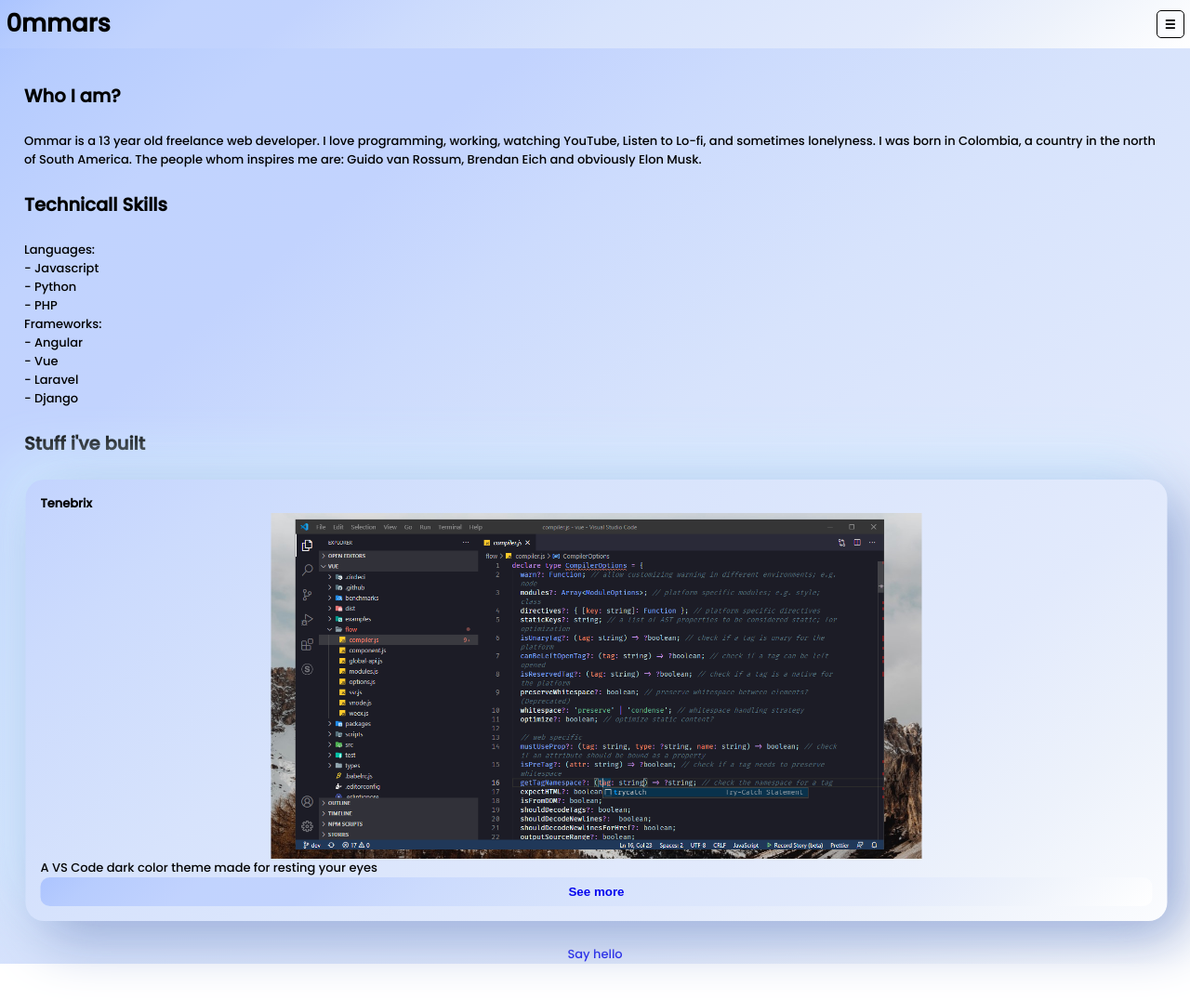
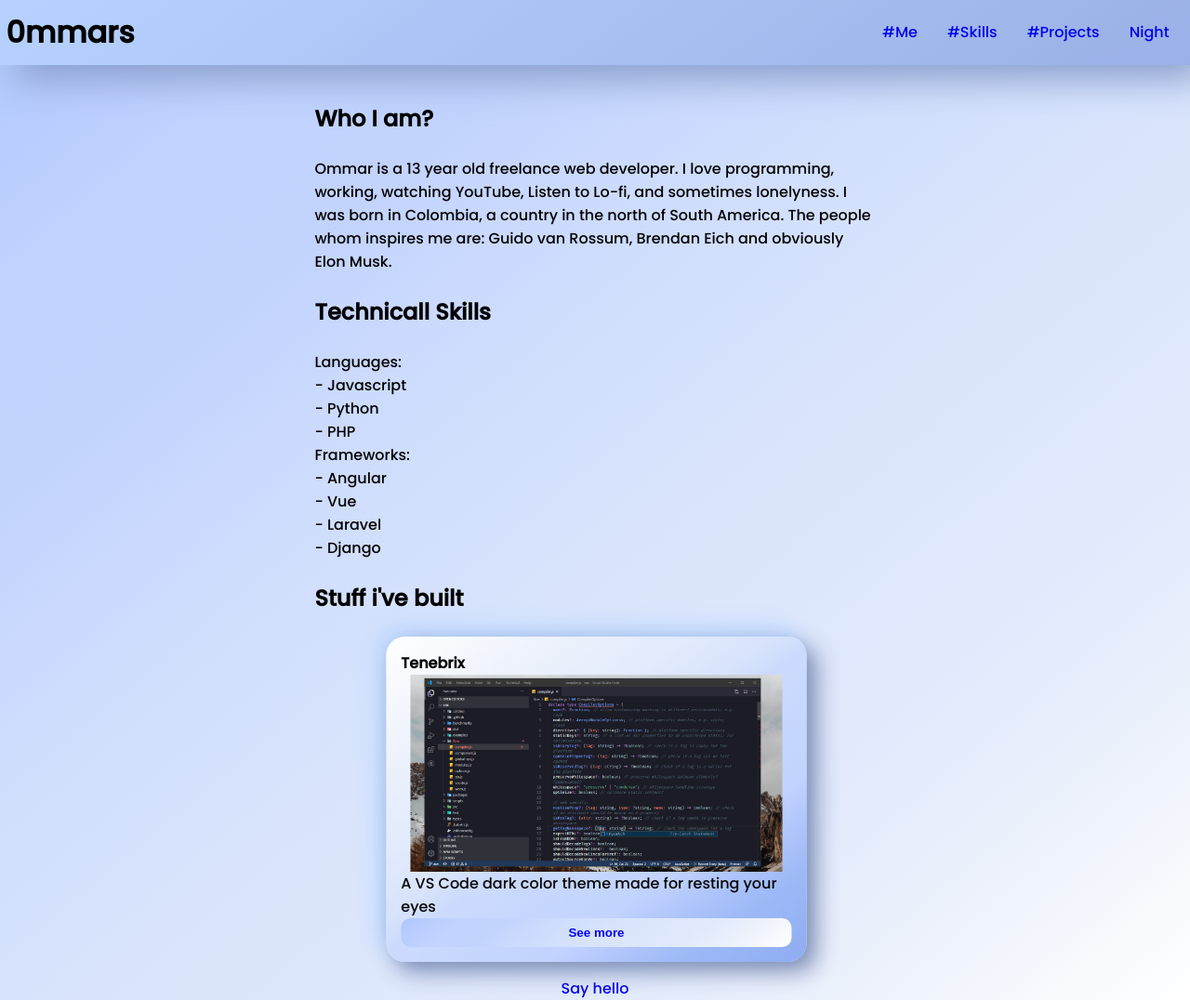
Before and after one commit to ommars/ommars.github.io, a plain HTML site: page index.html in a window 1280 px wide. Shown: the whole page at 93% size. Before the commit the page ends 1037 px from the top, so only its background shows below. Drawn offline with Linux system fonts and the light colour scheme.

Commit message:
PC styles added

```diff
--- a/index.html
+++ b/index.html
@@ -5,6 +5,7 @@
     <meta name="viewport" content="width=device-width, initial-scale=1.0">
     <link rel="stylesheet" href="./styles-day.css" id="theme">
     <link rel="stylesheet" href="./fonts/font-face.css">
+    <link rel="stylesheet" href="pc-styles.css">
     <title>0mmars' Portfolio</title>
 </head>
 <body>
@@ -12,7 +13,7 @@
         <h1>0mmars</h1>
         <nav>
             <input type="checkbox" id="menu">
-            <label for="menu"> ☰ </label>
+            <label for="menu" id="menuL"> ☰ </label>
             <ul id="list">
                 <li><a href="#me">#Me</a></li>
                 <li><a href="#skills">#Skills</a></li>
--- a/main.js
+++ b/main.js
@@ -1,5 +1,6 @@
 let tema = document.getElementById("theme");
 let boton = document.getElementById("trigger");
+let xD = document.getElementById("menuL");
 
 boton.addEventListener("click", function cambiarTema() {
     if (tema.getAttribute("href") == "./styles-day.css" ){
@@ -11,3 +12,11 @@
 
     }
 });
+
+xD.addEventListener("click", function cambiarIcon() {
+    if(xD.innerHTML == " ☰ "){
+        xD.innerHTML = " ✖ "
+    } else {
+        xD.innerHTML = " ☰ "
+    }
+});
--- /dev/null
+++ b/pc-styles.css
@@ -0,0 +1,49 @@
+@media only screen and (min-width:900px){
+    body{
+        font-size: 16px;
+    }
+    .wrap{
+        width: 80%;
+        margin: auto;
+    }
+    section{
+        width: 75%;
+        margin: auto;
+    }
+    .card{
+        width: 80%;
+        margin: auto;
+    }
+
+    header nav ul{
+        display: flex;
+        background: none;
+    }
+    header nav ul li{
+        border-bottom: none;
+    }
+    input{
+        display: none;
+    }
+    label{
+        display: none;
+    }
+}
+
+@media only screen and (min-width:1000px){
+    body{
+        font-size: 16px;
+    }
+    .wrap{
+        width: 75%;
+        margin: auto;
+    }
+    section{
+        width: 65%;
+        margin: auto;
+    }
+    .card{
+        width: 75%;
+        margin: auto;
+    }
+}
--- a/styles-day.css
+++ b/styles-day.css
@@ -39,10 +39,10 @@
     animation-duration: .5s;
     animation-name: topFade;
     animation-timing-function: ease-in-out;
-    background: linear-gradient(140deg, rgba(171,196,255,1) 0%, rgba(182,204,254,1) 5%, rgba(193,211,254,1) 15%, rgba(194,211,254,1) 25%, rgba(204,219,253,1) 35%, rgba(215,227,252,1) 50%, rgba(226,234,252,1) 75%, rgba(237,242,251,1) 86%, rgba(255,255,255,1) 100%);
-    -webkit-box-shadow: 0px 4px 105px -28px rgba(116,154,242,1);
-    -moz-box-shadow: 0px 4px 105px -28px rgba(116,154,242,1);
-    box-shadow: 0px 4px 105px -28px rgba(116,154,242,1);
+    background: linear-gradient(145deg, #b7d2ff, #9ab0e6);
+    box-shadow:  15px 15px 40px #899dcc,
+                 -15px -15px 40px #cdebff;
+
 
 }
     nav{
@@ -54,14 +54,15 @@
         display: none;
         align-items: center;
         justify-content: center;
+        background: linear-gradient(145deg, #b7d2ff, #9ab0e6);
+
     }
         header nav ul li {
             display: block;
-            background: lightgrey;
             margin: 0;
             padding: 1rem;
             list-style: none;
-            border-bottom: 1px solid grey;
+            border-bottom: solid 1px #81a1ec;
         }
             input {
                 display: none;
@@ -106,8 +107,10 @@
     width: 100%;
     padding: 1rem;
     border-radius: 20px;
-    box-shadow:  20px 20px 60px #9badd8,
-    -20px -20px 60px #d1ebff;
+    background: rgb(141,171,240);
+    background: linear-gradient(324deg, rgba(141,171,240,1) 0%, rgba(156,184,247,1) 15%, rgba(193,211,254,1) 30%, rgba(204,219,253,1) 50%, rgba(215,227,252,1) 55%, rgba(226,234,252,1) 65%, rgba(237,242,251,1) 80%, rgba(255,255,255,1) 100%);
+    box-shadow:  10px 10px 25px #7889b3,
+    -10px -10px 25px #bcd7ff;
     animation: leftFade 6s;
 }
     .card-button:hover{
@@ -126,7 +129,6 @@
                 border: none;
                 border-radius: 10px;
                 background: linear-gradient(140deg, rgba(171,196,255,1) 0%, rgba(182,204,254,1) 5%, rgba(193,211,254,1) 15%, rgba(194,211,254,1) 25%, rgba(204,219,253,1) 35%, rgba(215,227,252,1) 50%, rgba(226,234,252,1) 75%, rgba(237,242,251,1) 86%, rgba(255,255,255,1) 100%);
-
             }
 
 footer{
@@ -168,4 +170,3 @@
 
     }
 }
-}
--- a/styles-night.css
+++ b/styles-night.css
@@ -13,6 +13,7 @@
 }
 a{
     text-decoration: none;
+    color: whitesmoke;
 }
 
 h2{
@@ -40,9 +41,9 @@
     animation-name: topFade;
     animation-timing-function: ease-in-out;
     background: linear-gradient(306deg, rgba(33,37,41,1) 0%, rgba(52,58,64,1) 15%, rgba(73,80,87,1) 35%, rgba(108,117,125,1) 50%, rgba(173,181,189,1) 100%);
-    -webkit-box-shadow: 0px 18px 113px -24px rgba(108,117,125,1);
-    -moz-box-shadow: 0px 18px 113px -24px rgba(108,117,125,1);
-    box-shadow: 0px 18px 113px -24px rgba(108,117,125,1);
+    -webkit-box-shadow: 0px 0px 20px -10px rgba(0,0,0,0.75);
+    -moz-box-shadow: 0px 0px 20px -10px rgba(0,0,0,0.75);
+    box-shadow: 0px 0px 20px -10px rgba(0,0,0,0.75);   ;
 
 }
     nav{
@@ -54,10 +55,10 @@
         display: none;
         align-items: center;
         justify-content: center;
+        background: linear-gradient(306deg, rgba(33,37,41,1) 0%, rgba(52,58,64,1) 15%, rgba(73,80,87,1) 35%, rgba(108,117,125,1) 50%, rgba(173,181,189,1) 100%);
     }
         header nav ul li {
             display: block;
-            background: lightgrey;
             margin: 0;
             padding: 1rem;
             list-style: none;
@@ -70,14 +71,15 @@
                     top: 8.5%;
                     left: 0;
                     width: 100%;
-                    position: fixed;
+                    position: absolute;
                     display: block;
                 }
 
                     label {
                         box-sizing: border-box;
                         display: inline-block;
-                        border: 1px solid black;
+                        border: 1px solid whitesmoke;
+                        color: whitesmoke;
                         border-radius: 5px;
                         width: 30px;
                         height: 30px;
@@ -106,9 +108,11 @@
     width: 100%;
     padding: 1rem;
     border-radius: 20px;
-    box-shadow:  25px 25px 75px #2f353a,
-             -25px -25px 75px #393f46;
-    animation: leftFade 6s;
+    box-shadow:  15px 15px 30px #212529,
+             -15px -15px 30px #3d454b;
+    background: rgb(52,58,64);
+    background: linear-gradient(270deg, rgba(52,58,64,1) 0%, rgba(73,80,87,1) 25%, rgba(108,117,125,1) 75%, rgba(173,181,189,1) 100%);
+    animation: leftFade 2s;
 }
     .card-button:hover{
         transform: scale(1.1);
@@ -138,9 +142,9 @@
 
 @keyframes leftFade{
     0%{
-        transform: translateX(90px);
+        transform: translateX(80px);
         display: none;
-        opacity: 0.1;
+        opacity: 0.4;
     }
     to{
         opacity: 1;
```
